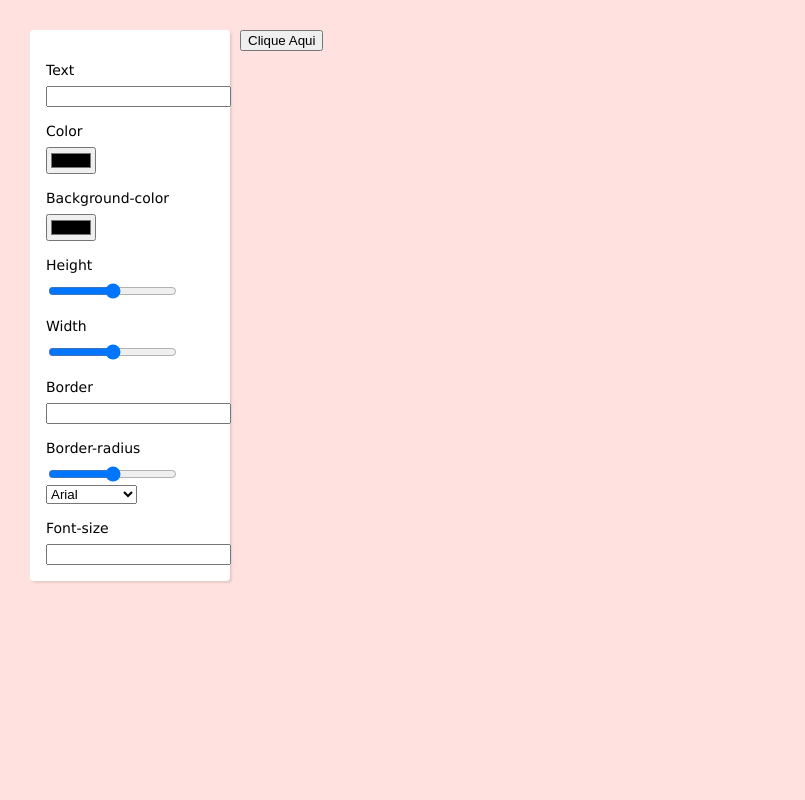
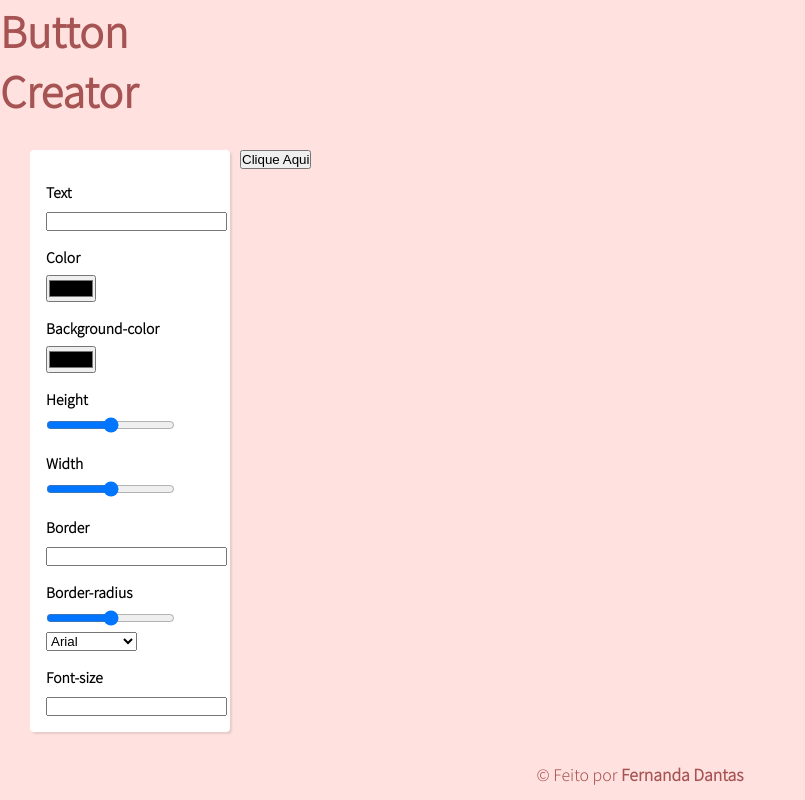
Before and after one commit to Fernanda-Dantas/button-creator, a plain HTML site: page index.html in a window 1280 px wide. Shown: the whole page, without its empty margins (0-805 px from the left). Drawn offline with Linux system fonts and the light colour scheme.

Commit message:
mudei o título do site, troquei a fonte  e adicionei o footer

```diff
--- a/index.html
+++ b/index.html
@@ -8,6 +8,9 @@
     <title>Button Creator</title>
 </head>
 <body>
+    <header class="titulo-site">
+        <h1>Button <br> Creator</h1>
+    </header>
     <section class="button-creator">
         <form id="controles">
             <label for="texto">Text</label>
@@ -38,6 +41,9 @@
             <pre><code class="css"></code></pre>
         </section>
     </section>
+    <footer>
+        <p class="footer"> &copy; Feito por <a href="https://www.linkedin.com/in/fernanda-santos-dantas/" target="_blank">Fernanda Dantas</a></p>
+    </footer>
 
     <script src="script.js"></script>
 </body>
--- a/styles.css
+++ b/styles.css
@@ -1,3 +1,10 @@
+@import url('https://fonts.googleapis.com/css2?family=Noto+Sans+JP:wght@300&display=swap');
+
+* {
+    margin: 0;
+    padding: 0;
+}
+
 body {
     margin: 0px;
     background: #FFE2DF;
@@ -10,6 +17,13 @@ label {
 
 }
 
+.titulo-site {
+    font-family: 'Noto Sans JP', sans-serif;
+    font-size: 1.3rem;
+    color: #A65353;
+}
+
+
 .button-creator {
     display: grid;
     grid-gap: 10px;
@@ -19,14 +33,14 @@ label {
 
 
 #controles {
-    font-family: Verdana, Geneva, Tahoma, sans-serif;
+    font-family: 'Noto Sans JP', sans-serif;
+    font-weight: bold;
     font-size: .875rem;
     background: #FFFFFF;
     padding: 1rem;
     border-radius: 4px;
     box-shadow: 2px 2px 2px 0 rgba(0,0,0,.1);
 }
-
 
 .css {
     font-family: Verdana, Geneva, Tahoma, sans-serif;
@@ -41,3 +55,17 @@ label {
     margin-bottom: 0 0 .5rem 0;
 
 }
+
+.footer {
+    font-family: 'Noto Sans JP', sans-serif;
+    font-size: 1rem;
+    color: #A65353;
+    text-align: center;
+    margin-bottom: 5px;
+}
+
+.footer a {
+    text-decoration: none;
+    color: #A65353;
+    font-weight: bold;
+}
```
